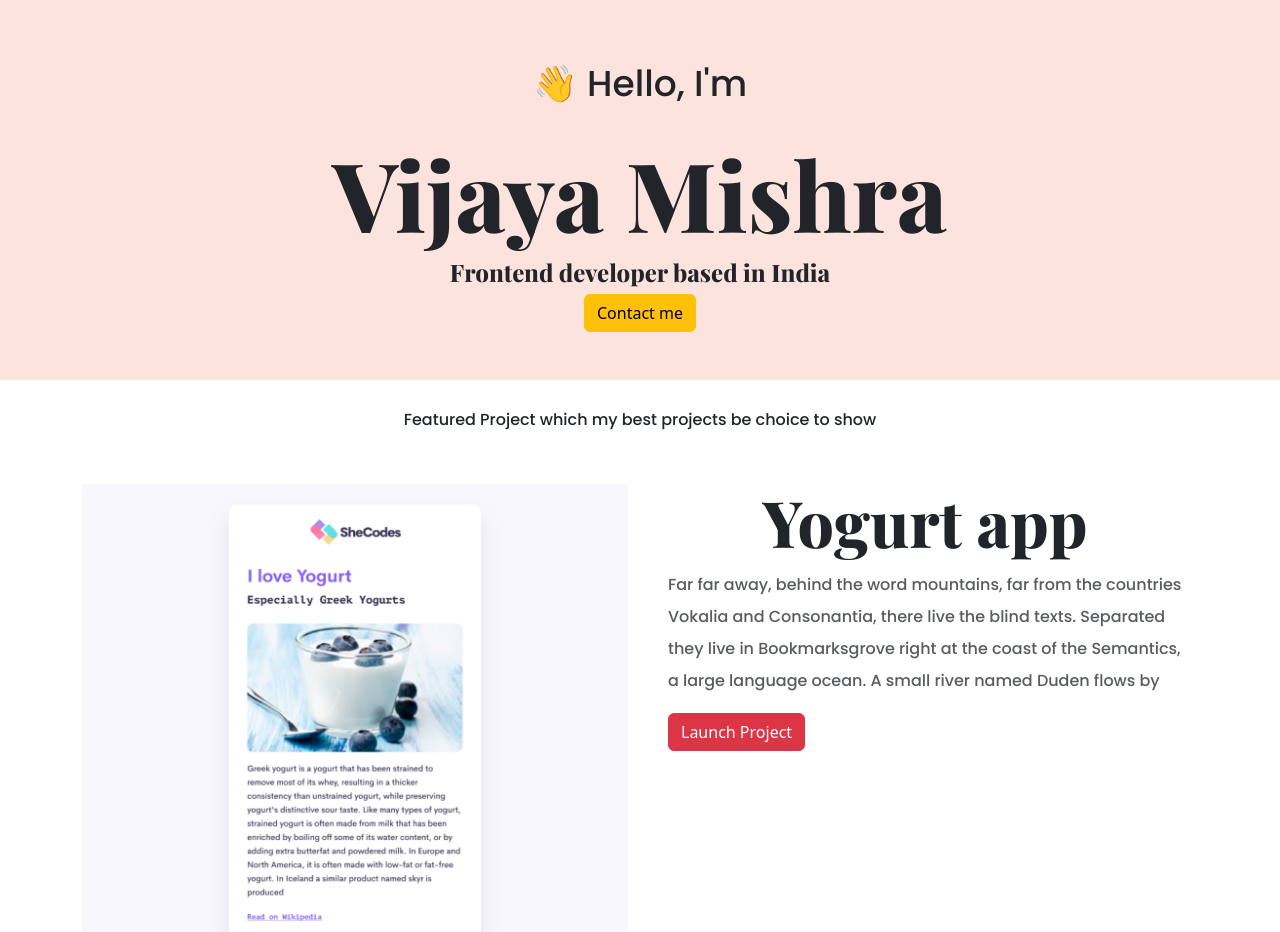
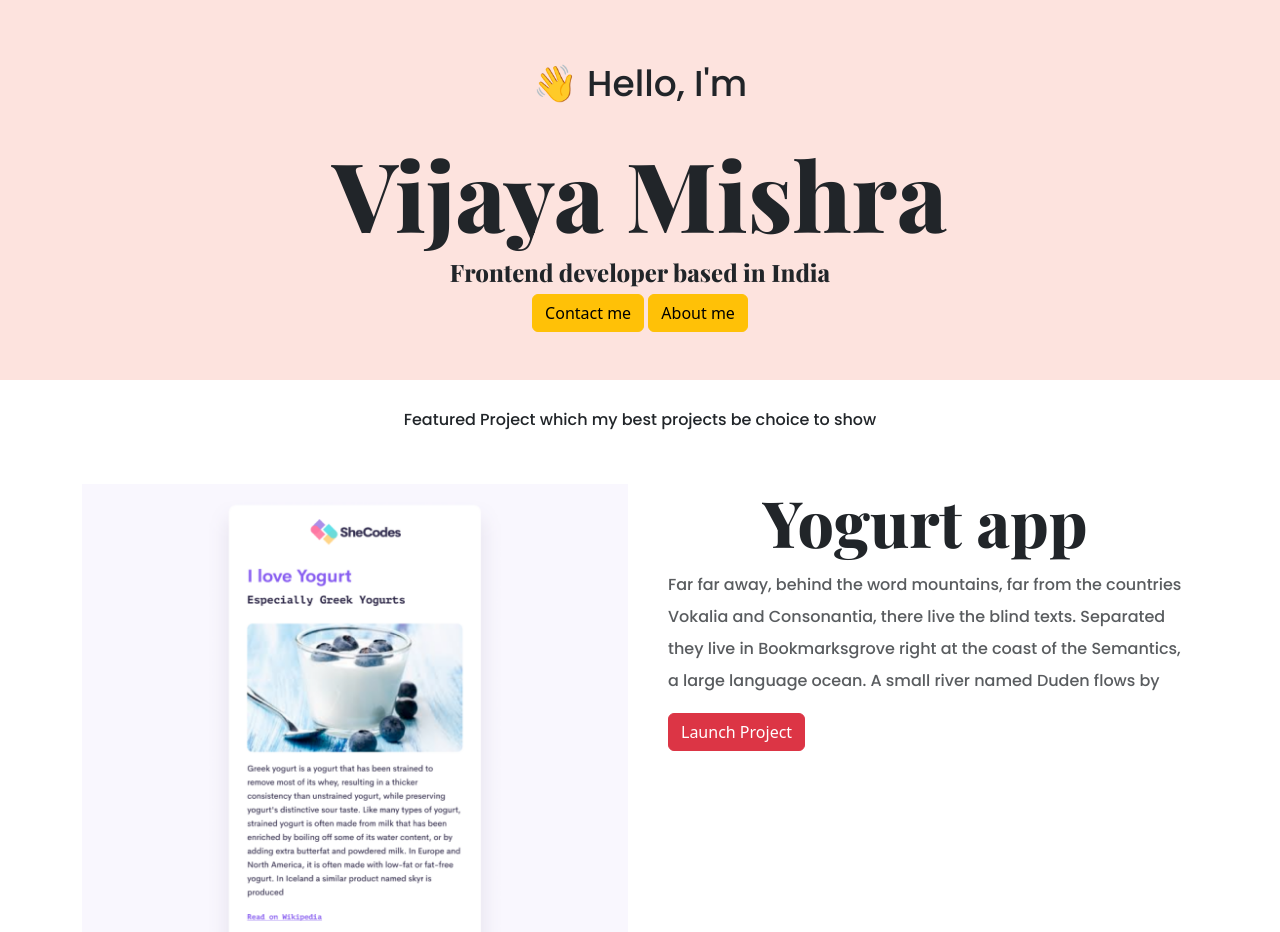
Before and after one commit to Vijayaa21/portfolio, a plain HTML site: page index.html in a window 1280 px wide. Shown: the top 932 px of the page. Drawn offline with nearby package versions, Linux system fonts and the light colour scheme; a web font is replaced by a local one.

Commit message:
Update index.html

```diff
--- a/index.html
+++ b/index.html
@@ -19,6 +19,8 @@
     <h1>Vijaya Mishra</h1>
     <h2>Frontend developer based in India</h2>
     <a href="#" class = "btn btn-warning"> Contact me</a>
+    <a href="/about.html" class = "btn btn-warning"> About me</a>
+
   </div>
   <p class = "mt-4">Featured Project which my best projects be choice to show</p>
   <div class="container pt-3">
```
